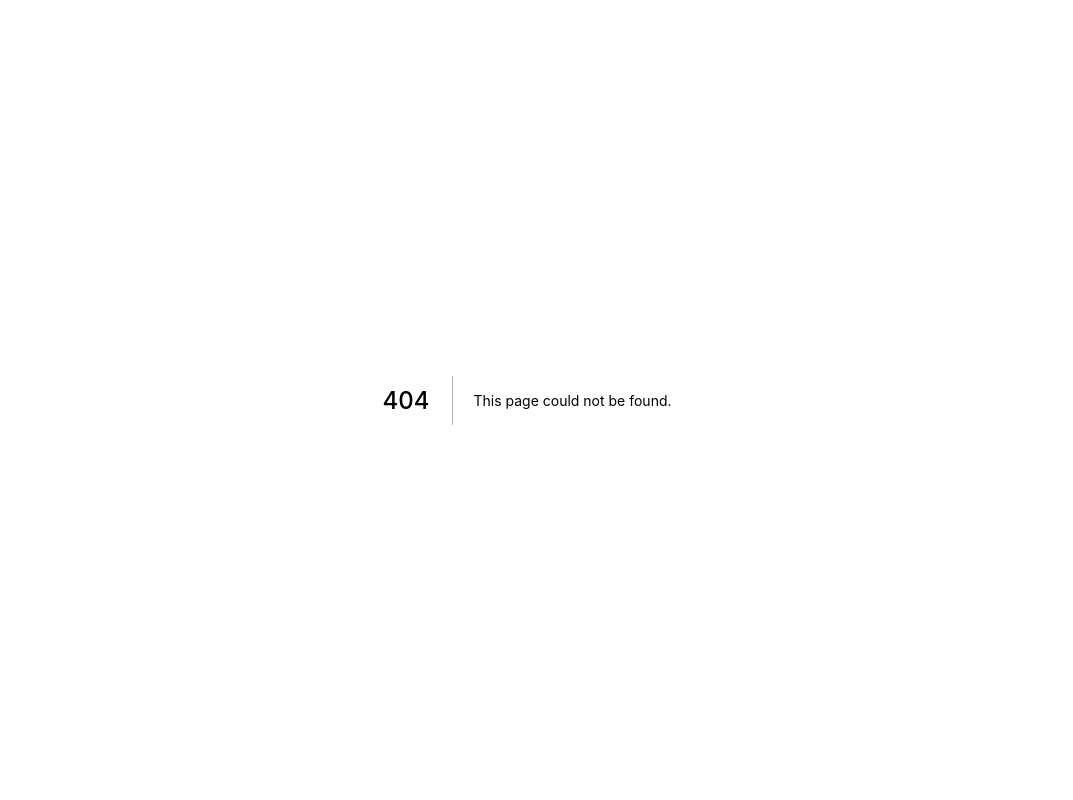
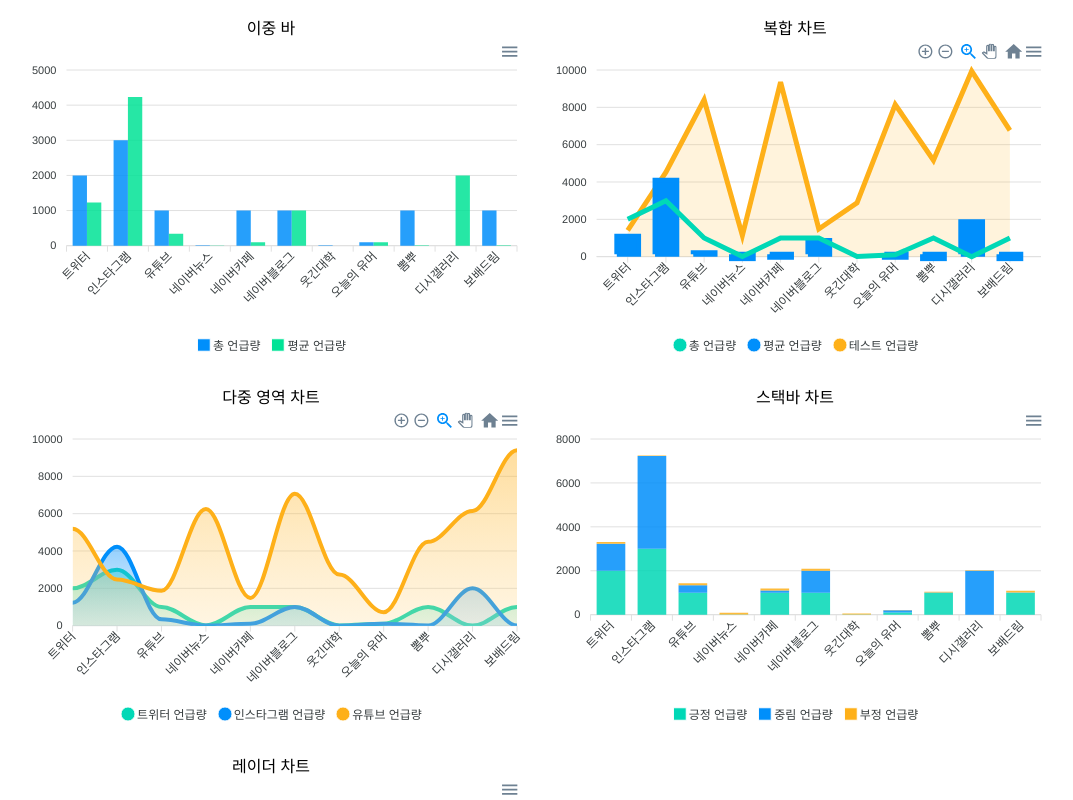
Before and after one commit to kth9192/graph-sample, a Next.js app: page /apex in a window 1280 px wide. Before the commit this address had no page. Shown: the top 800 px of the page, without its empty margins (113-1186 px from the left). Built offline with nearby package versions, Linux system fonts and the light colour scheme.

Commit message:
:construction: apexchart -2

```diff
--- /dev/null
+++ b/pages/apex.tsx
@@ -0,0 +1,78 @@
+import React, { useEffect, useState } from 'react';
+
+import {
+  dataSets,
+  resourceFive,
+  resourceFour,
+  resourceOne,
+  resourceThree,
+  resourceTwo,
+} from '../shared/resource';
+import layoutStyle from '../styles/layout.module.scss';
+import dynamic from 'next/dynamic';
+
+const ApexChart = dynamic(() => import('react-apexcharts'), { ssr: false });
+
+function Apex() {
+  return (
+    <div className={layoutStyle.dashboard}>
+      <div className="flex flex-col items-center w-full h-full">
+        <h2>이중 바</h2>
+
+        <div className="w-full">
+          <ApexChart
+            type="bar"
+            options={resourceOne.options}
+            series={resourceOne.series}
+          ></ApexChart>
+        </div>
+      </div>
+      <div className="flex flex-col items-center w-full h-full">
+        <h2>복합 차트</h2>
+
+        <div className="w-full flex-1">
+          <ApexChart
+            type="line"
+            options={resourceTwo.options}
+            series={resourceTwo.series}
+          ></ApexChart>
+        </div>
+      </div>
+      <div className="flex flex-col items-center w-full h-full">
+        <h2>다중 영역 차트</h2>
+
+        <div className="w-full flex-1">
+          <ApexChart
+            type="area"
+            options={resourceThree.options}
+            series={resourceThree.series}
+          ></ApexChart>
+        </div>
+      </div>
+      <div className="flex flex-col items-center w-full h-full">
+        <h2>스택바 차트</h2>
+
+        <div className="w-full flex-1">
+          <ApexChart
+            type="bar"
+            options={resourceFour.options}
+            series={resourceFour.series}
+          ></ApexChart>
+        </div>
+      </div>{' '}
+      <div className="flex flex-col items-center w-full h-full">
+        <h2>레이더 차트</h2>
+
+        <div className="w-full flex-1">
+          <ApexChart
+            type="radar"
+            options={resourceFive.options}
+            series={resourceFive.series}
+          ></ApexChart>
+        </div>
+      </div>
+    </div>
+  );
+}
+
+export default Apex;
--- a/pages/apexChart.tsx
+++ /dev/null
@@ -1,33 +0,0 @@
-import React from 'react';
-import Apexcharts from 'react-apexcharts';
-
-const resourceOne = {
-  series: [
-    {
-      name: 'series-1',
-      data: [30, 40, 45, 50, 49, 60, 70, 91],
-    },
-  ],
-  options: {
-    chart: {
-      id: 'mix-bar',
-    },
-    xaxis: {
-      categories: [1991, 1992, 1993, 1994, 1995, 1996, 1997, 1998],
-    },
-  },
-};
-
-function ApexChart() {
-  return (
-    <div className="grid grid-cols-2 gap-4 w-full">
-      <Apexcharts
-        type="bar"
-        options={resourceOne.options}
-        series={resourceOne.series}
-      ></Apexcharts>
-    </div>
-  );
-}
-
-export default ApexChart;
--- a/pages/index.tsx
+++ b/pages/index.tsx
@@ -14,11 +14,19 @@ const Home: NextPage = () => {
       </Head>
 
       <main className={styles.main}>
-        <Link href="/rechart">
-          <button className="w-[152px] h-[48px] bg-purple-600 text-white rounded font-bold">
-            rechart예제
-          </button>
-        </Link>
+        <div className="flex flex-col gap-4">
+          <Link href="/rechart">
+            <button className="w-[152px] h-[48px] bg-purple-500 text-white rounded font-bold">
+              rechart예제
+            </button>
+          </Link>
+
+          <Link href="/apex">
+            <button className="w-[152px] h-[48px] bg-teal-500 text-white rounded font-bold">
+              apex chart 예제
+            </button>
+          </Link>
+        </div>
       </main>
 
       <footer className={styles.footer}>
--- a/pages/rechart.tsx
+++ b/pages/rechart.tsx
@@ -54,10 +54,10 @@ function Rechart() {
           <p className="mb-2 font-bold ">{label}</p>
           <p
             style={{ color: payload[0].color }}
-          >{`전체 : ${payload[0].payload.total}건`}</p>
+          >{`평균 : ${payload[0].payload.total}건`}</p>
           <p
             style={{ color: payload[1].color }}
-          >{`평균 : ${payload[0].payload.avg}건`}</p>
+          >{`전체 : ${payload[0].payload.avg}건`}</p>
         </div>
       );
     }
--- a/shared/resource.ts
+++ b/shared/resource.ts
@@ -58,3 +58,208 @@ export const radarTestSet = [
     fullMark: 150,
   },
 ];
+
+const colorPalette = ['#00D8B6', '#008FFB', '#FEB019', '#FF4560', '#775DD0'];
+
+export const resourceOne = {
+  series: [
+    {
+      name: '총 언급량',
+      data: dataSets.map((data) => data.total),
+    },
+    { name: '평균 언급량', data: dataSets.map((data) => data.avg) },
+  ],
+  options: {
+    chart: {
+      id: 'mix-bar',
+      // events: {
+      //   mounted: (chart: { windowResizeHandler: () => void }) => {
+      //     chart.windowResizeHandler();
+      //   },
+      // },
+      // redrawOnParentResize: true,
+    },
+    xaxis: {
+      categories: dataSets.map((data) => data.label),
+    },
+    plotOptions: {
+      bar: {},
+    },
+    dataLabels: {
+      enabled: false,
+    },
+  },
+};
+
+export const resourceTwo = {
+  series: [
+    {
+      name: '총 언급량',
+      type: 'line',
+      data: dataSets.map((data) => data.total),
+    },
+    {
+      name: '평균 언급량',
+      type: 'column',
+      data: dataSets.map((data) => data.avg),
+    },
+    {
+      name: '테스트 언급량',
+      type: 'area',
+      data: dataSets.map((data) =>
+        Math.floor(Math.random() * (10000 - 100) + 100),
+      ),
+    },
+  ],
+  options: {
+    colors: colorPalette,
+    chart: {
+      id: 'complex',
+      // events: {
+      //   mounted: (chart: { windowResizeHandler: () => void }) => {
+      //     chart.windowResizeHandler();
+      //   },
+      // },
+      // redrawOnParentResize: true,
+    },
+
+    fill: {
+      type: 'solid',
+      opacity: [1, 1, 0.15],
+    },
+
+    xaxis: {
+      categories: dataSets.map((data) => data.label),
+    },
+
+    dataLabels: {
+      enabled: false,
+    },
+  },
+};
+
+export const resourceThree = {
+  series: [
+    {
+      name: '트위터 언급량',
+      data: dataSets.map((data) => data.total),
+    },
+    {
+      name: '인스타그램 언급량',
+      data: dataSets.map((data) => data.avg),
+    },
+    {
+      name: '유튜브 언급량',
+      data: dataSets.map((data) =>
+        Math.floor(Math.random() * (10000 - 100) + 100),
+      ),
+    },
+  ],
+  options: {
+    // fill: {
+    //   colors: ['#F44336', '#E91E63', '#9C27B0'],
+    // },
+    chart: {
+      id: 'areas',
+      // events: {
+      //   mounted: (chart: { windowResizeHandler: () => void }) => {
+      //     chart.windowResizeHandler();
+      //   },
+      // },
+      // redrawOnParentResize: true,
+    },
+    colors: colorPalette,
+
+    xaxis: {
+      categories: dataSets.map((data) => data.label),
+    },
+
+    dataLabels: {
+      enabled: false,
+    },
+  },
+};
+
+export const resourceFour = {
+  series: [
+    {
+      name: '긍정 언급량',
+      data: dataSets.map((data) => data.total),
+    },
+    {
+      name: '중림 언급량',
+      data: dataSets.map((data) => data.avg),
+    },
+    {
+      name: '부정 언급량',
+      data: dataSets.map((data) => Math.floor(Math.random() * (100 - 10) + 10)),
+    },
+  ],
+  options: {
+    // fill: {
+    //   colors: ['#F44336', '#E91E63', '#9C27B0'],
+    // },
+    chart: {
+      id: 'stack',
+      stacked: true,
+
+      // events: {
+      //   mounted: (chart: { windowResizeHandler: () => void }) => {
+      //     chart.windowResizeHandler();
+      //   },
+      // },
+      // redrawOnParentResize: true,
+    },
+    colors: colorPalette,
+    tooltip: {
+      shared: true,
+      intersect: false,
+    },
+    xaxis: {
+      categories: dataSets.map((data) => data.label),
+    },
+
+    dataLabels: {
+      enabled: false,
+    },
+  },
+};
+
+export const resourceFive = {
+  series: [
+    {
+      name: '유저 a',
+      data: [5, 2, 3, 4, 5],
+    },
+    {
+      name: '유저 b',
+      data: [1, 5, 5, 1, 1],
+    },
+  ],
+  options: {
+    // fill: {
+    //   colors: ['#F44336', '#E91E63', '#9C27B0'],
+    // },
+    chart: {
+      id: 'radar',
+
+      // events: {
+      //   mounted: (chart: { windowResizeHandler: () => void }) => {
+      //     chart.windowResizeHandler();
+      //   },
+      // },
+      // redrawOnParentResize: true,
+    },
+    colors: colorPalette,
+
+    xaxis: {
+      categories: ['전투', '성장', '생존', '시야', '골드차이'],
+    },
+    stroke: {
+      width: 2,
+    },
+    fill: {
+      opacity: 0.1,
+    },
+  },
+};
--- a/styles/globals.scss
+++ b/styles/globals.scss
@@ -1,14 +1,13 @@
 @tailwind base;
 @tailwind components;
 @tailwind utilities;
-
 
 html,
 body {
   padding: 0;
   margin: 0;
-  font-family: -apple-system, BlinkMacSystemFont, Segoe UI, Roboto, Oxygen,
-    Ubuntu, Cantarell, Fira Sans, Droid Sans, Helvetica Neue, sans-serif;
+  font-family: -apple-system, BlinkMacSystemFont, Segoe UI, Roboto, Oxygen, Ubuntu, Cantarell, Fira Sans, Droid Sans,
+    Helvetica Neue, sans-serif;
 }
 
 a {
@@ -19,3 +18,11 @@ a {
 * {
   box-sizing: border-box;
 }
+
+#__next {
+  display: flex;
+  justify-content: center;
+  padding-top: 1rem;
+  min-width: 100vw;
+  min-height: 100vh;
+}
--- a/styles/layout.module.scss
+++ b/styles/layout.module.scss
@@ -1,7 +1,7 @@
 .dashboard {
     display: grid;
-    width: 100%;
-    grid-template-columns: repeat(2, 1fr);
+    width: 80%;
+    grid-template-columns: repeat(2, 50%);
     gap: 12px;
     box-sizing: border-box;
     grid-auto-flow: row dense;
```
